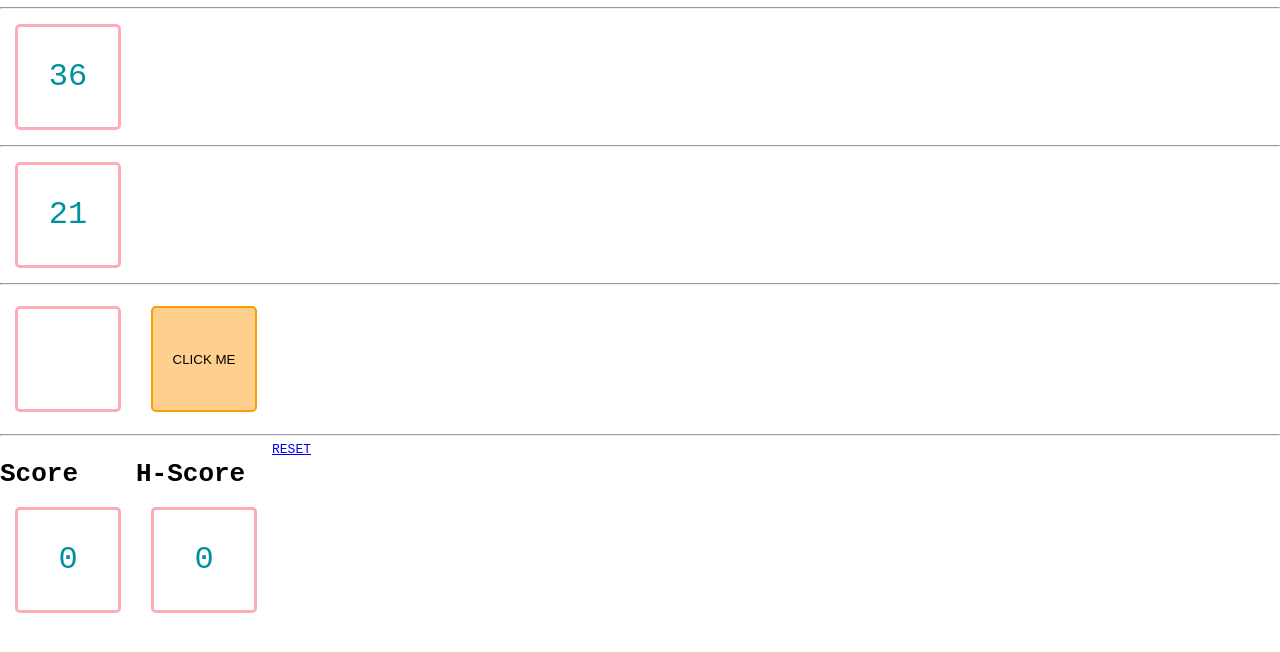
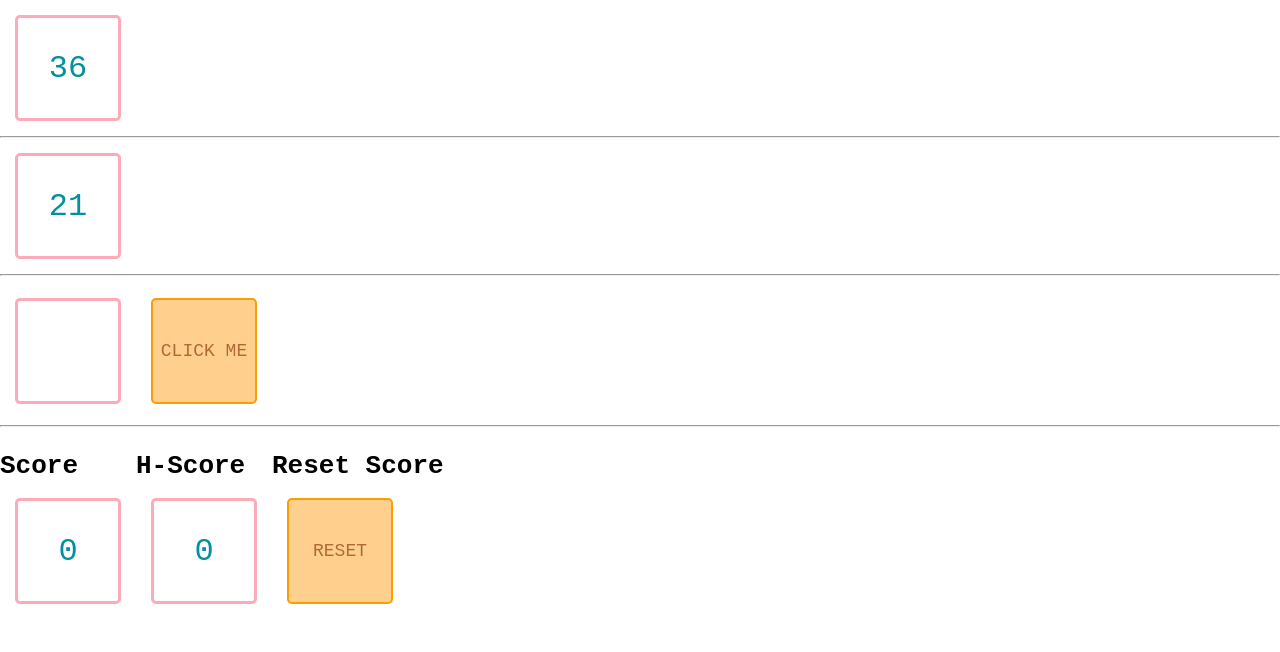
Before and after one commit to alperadem/sumGame, a plain HTML site: page index.html in a window 1280 px wide. Drawn offline with Linux system fonts and the light colour scheme.

Commit message:
reset button bug fix

```diff
--- a/index.html
+++ b/index.html
@@ -1,5 +1,6 @@
 <!DOCTYPE html>
 <html lang="en">
+
 <head>
     <meta charset="UTF-8">
     <meta http-equiv="X-UA-Compatible" content="IE=edge">
@@ -7,11 +8,11 @@
     <link rel="stylesheet" href="style.css">
     <title>My Firs JScode</title>
 </head>
+
 <body>
     <header class="infopanel" id="infopanel">
 
     </header>
-    <hr>
     <main class="game-contianer" id="game-contianer">
         <div class="number-box">
             <number id="number1">0</number>
@@ -23,9 +24,11 @@
         <hr>
         <div class="answerbox">
             <div class="number-box">
+                <!-- INPUT IS HERE -->
                 <input id="number-input">
             </div>
-            <button id="insert"> CLICK ME</button>
+            <!--INPUT'S BUTTON IS HERE -->
+            <button id="insert" class="button"> CLICK ME</button>
         </div>
         <hr>
         <div class="flex-box">
@@ -41,7 +44,11 @@
                     <number id="number4">0</number>
                 </div>
             </div>
-                <a href="index.html" class="">RESET</a>
+            <div>
+                <!-- RESET BUTTON IS HERE -->
+                <h1>Reset Score</h1>
+                <a href="index.html"><button class="button" id="reset-btn">RESET</button></a>
+            </div>
         </div>
         <div class="corrections">
             <p class="correction" id="answer-correct">✔</p>
@@ -50,4 +57,5 @@
     </main>
     <script type="text/javascript" src="index.js"></script>
 </body>
+
 </html>
--- a/style.css
+++ b/style.css
@@ -20,7 +20,22 @@ body{
 .answerbox{
     display: flex;
 }
+.button{
+    font-family: monospace;
+    font-size: 18px;
+    color: rgba(126, 36, 1, 0.6);
+    height: 106px;
+    width: 106px;
+    margin: 15px;
+    border: 2px solid #fa9d00;
+    border-radius: 5px;
+    background-color: #ffd08d;
+
+}
 #insert{
+    font-family: monospace;
+    font-size: 18px;
+    color: rgba(126, 36, 1, 0.6);
     height: 106px;
     width: 106px;
     margin: 15px;
@@ -59,3 +74,6 @@ input::-webkit-inner-spin-button {
   -webkit-appearance: none;
   margin: 0;
 }
+#reset-btn{
+    margin-top: 0;
+}
```
Lines whose indentation alone changed are shown as unchanged.
